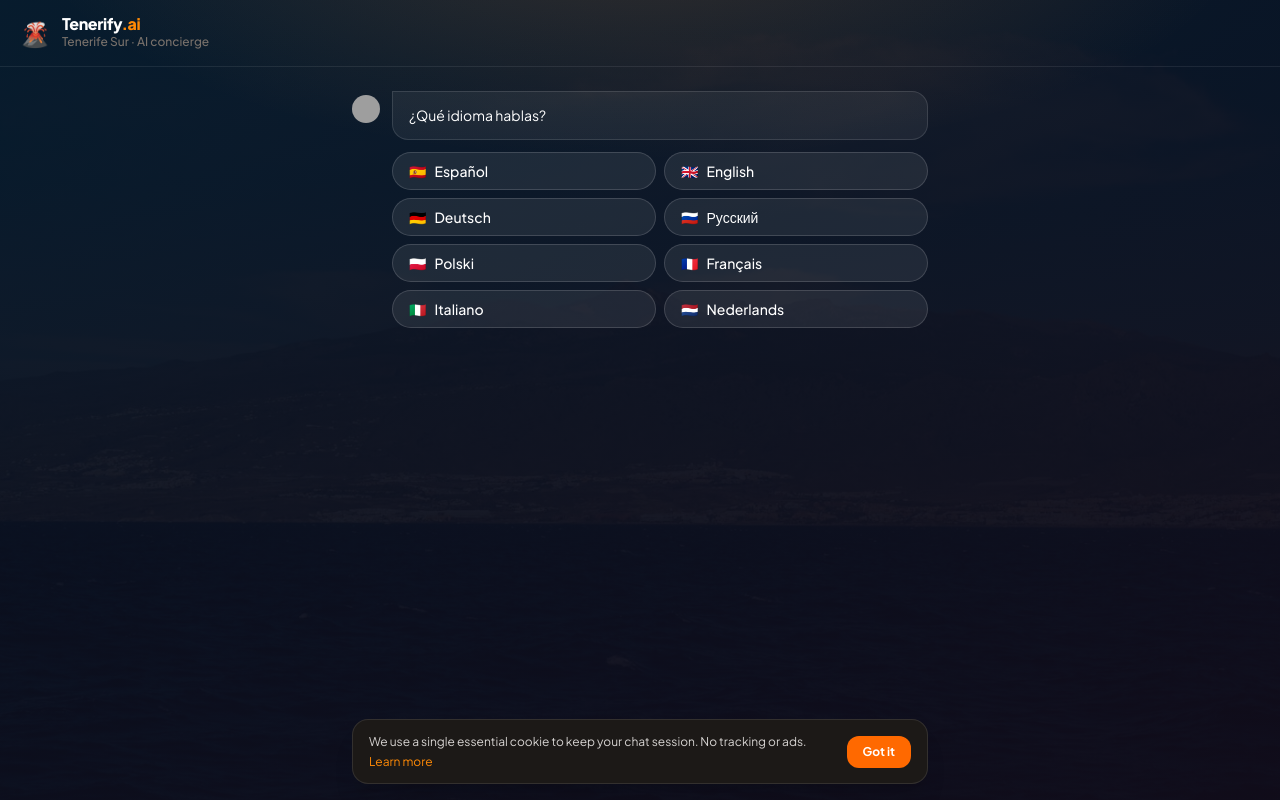
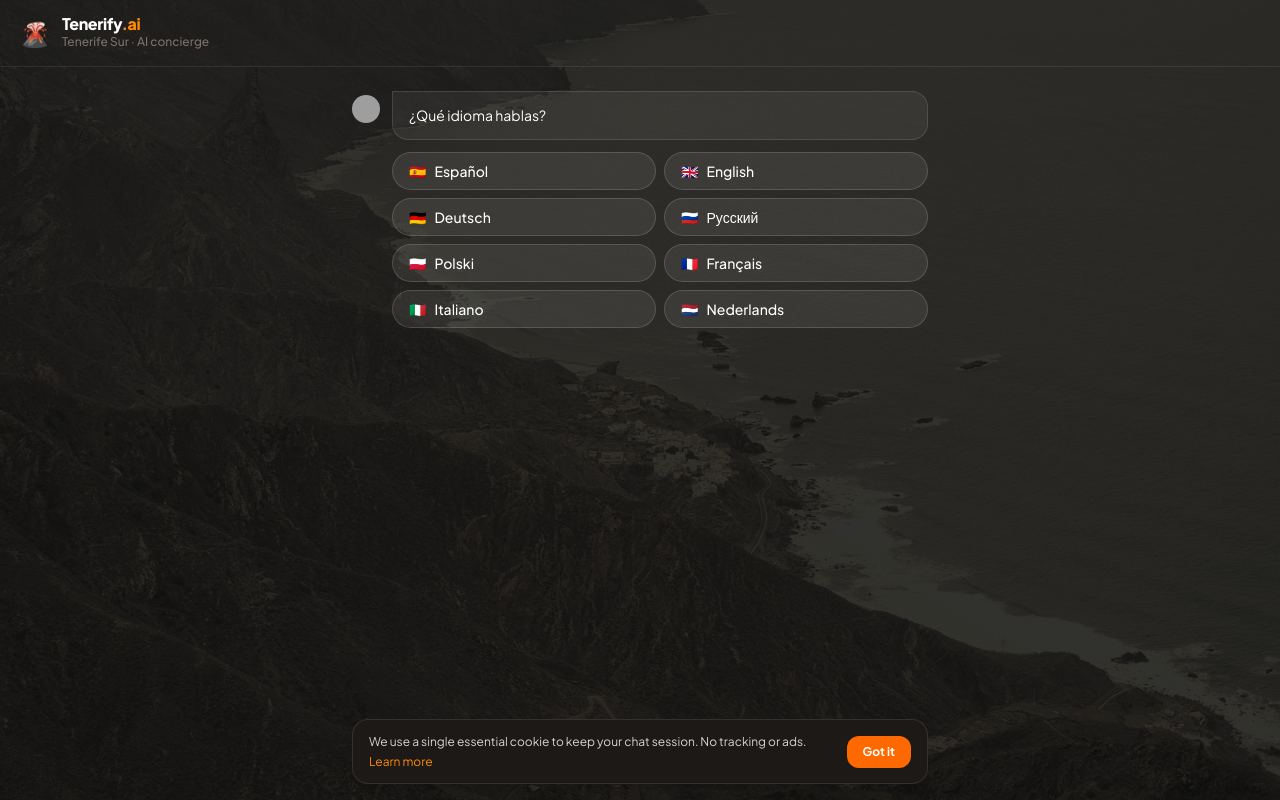
Before and after one commit to forrestburnsbooking-max/tenerify, a Next.js app: page / in a window 1280 px wide. Both pictures are taken after a click on the button "Find my experience →". Built offline with nearby package versions, Linux system fonts and the light colour scheme; grey boxes are pictures that could not be loaded.

Commit message:
Replace chat background with sepia aerial coastline photo
Swaps the previous Teide road photo for an aerial Tenerife
coastline shot with a sepia tone and simple dark overlay,
for a calmer look behind the chat.

```diff
--- a/app/page.tsx
+++ b/app/page.tsx
@@ -511,18 +511,13 @@ export default function Home() {
     <div className="flex flex-col h-screen text-white relative overflow-hidden bg-[#0d0d0d]">
       {/* Background photo */}
       <img
-        src="/hero-teide.jpg"
+        src="/chat-bg.jpg"
         alt=""
-        className="absolute inset-0 w-full h-full object-cover opacity-40"
+        className="absolute inset-0 w-full h-full object-cover opacity-50"
+        style={{ filter: "sepia(0.6)" }}
       />
-      {/* Dark overlay + warm glow for readability */}
-      <div
-        className="absolute inset-0"
-        style={{
-          background:
-            "radial-gradient(ellipse 80% 50% at 50% -10%, rgba(251,146,60,0.18), transparent 60%), linear-gradient(160deg, rgba(7,24,41,0.82) 0%, rgba(10,16,32,0.86) 40%, rgba(17,12,26,0.92) 100%)",
-        }}
-      />
+      {/* Dark overlay for readability */}
+      <div className="absolute inset-0 bg-[#0d0d0d]/70" />
 
       <header className="relative flex items-center gap-3 px-5 border-b border-white/8" style={{ paddingTop: "max(env(safe-area-inset-top, 0px), 16px)", paddingBottom: "16px" }}>
         <button
```
Also changed, not shown: public/chat-bg.jpg (added).
